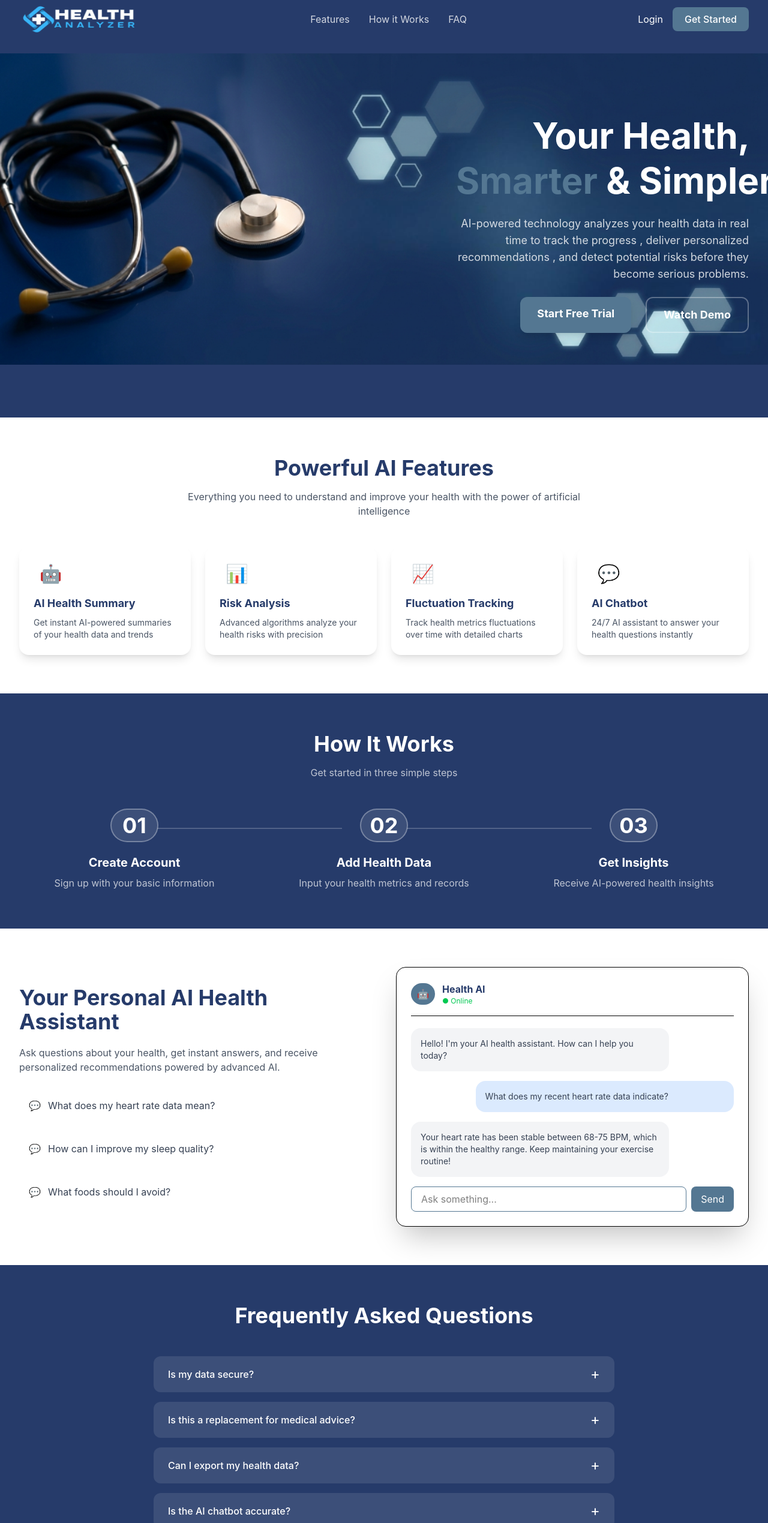
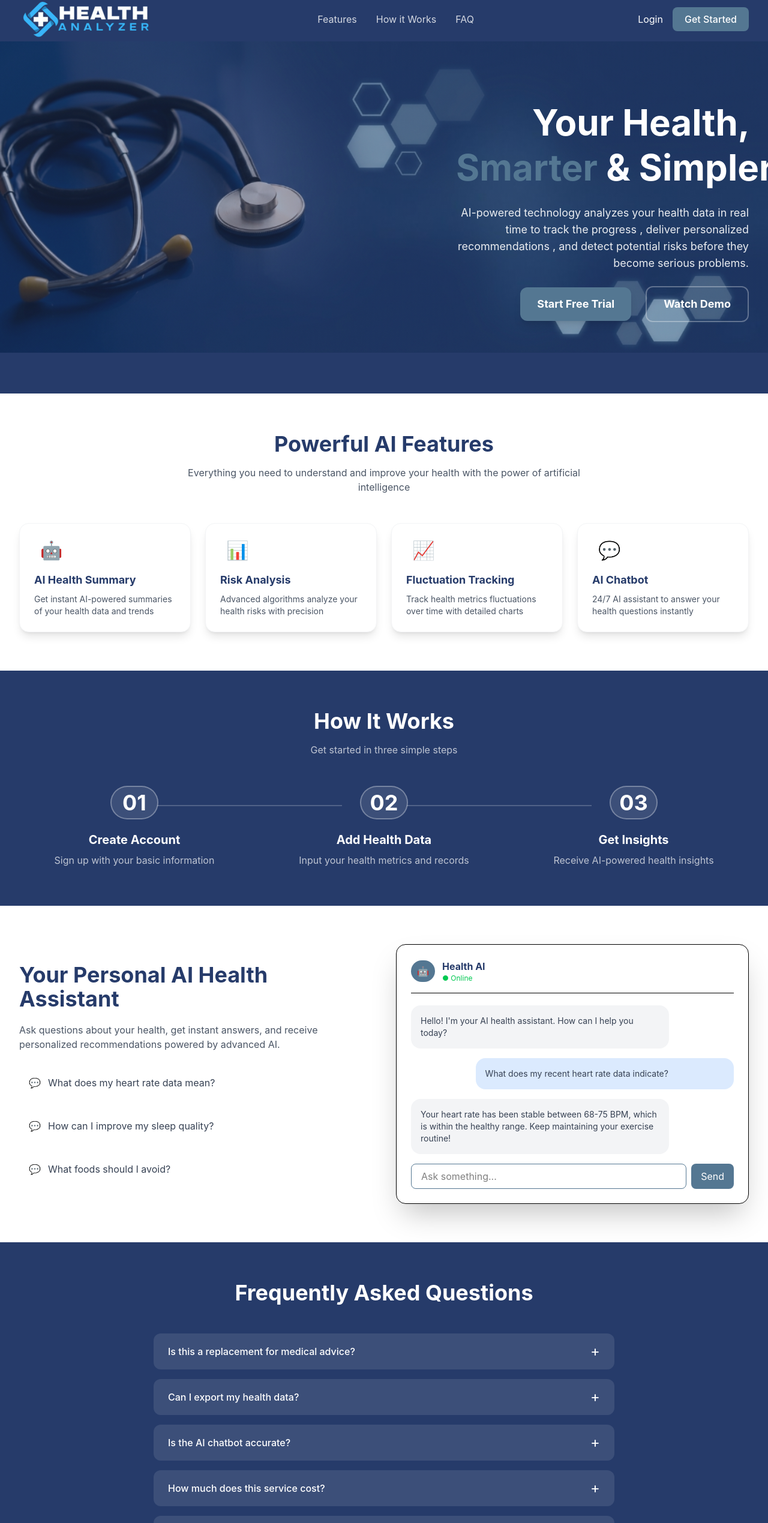
Before and after one commit to dhvanikoshti/Healthcare, a React (Vite) app: page / in a window 1280 px wide. Shown: the top 2539 px of the page at 60% size. Built offline with nearby package versions, Linux system fonts and the light colour scheme.

Commit message:
Modification

```diff
--- a/src/firebase.js
+++ b/src/firebase.js
@@ -5,7 +5,7 @@ import { getFirestore } from "firebase/firestore";
 
 import { getAuth } from "firebase/auth";
 import { getStorage } from "firebase/storage";
-// TODO: Add SDKs for Firebase products that you want to use
+
 // https://firebase.google.com/docs/web/setup#available-libraries
 
 // Your web app's Firebase configuration
--- a/src/index.css
+++ b/src/index.css
@@ -168,3 +168,9 @@ body {
   box-shadow: 0 10px 15px -3px rgb(0 0 0 / 0.1), 0 4px 6px -4px rgb(0 0 0 / 0.1);
   transform: translateY(-2px);
 }
+
+/* Hide default browser password reveal buttons (Edge/IE) */
+input::-ms-reveal,
+input::-ms-clear {
+  display: none;
+}
--- a/src/pages/Landing.jsx
+++ b/src/pages/Landing.jsx
@@ -83,12 +83,11 @@ const Landing = () => {
   ];
 
   const faqs = [
-    { q: "Is my data secure?", a: "Yes! We use industry-standard encryption to protect your health data." },
     { q: "Is this a replacement for medical advice?", a: "No, this platform is for informational purposes only. Always consult your doctor." },
-    { q: "Can I export my health data?", a: "Yes, you can export your data in PDF or CSV format at any time." },
+    { q: "Can I export my health data?", a: "Yes, you can export your data in PDF format at any time." },
     { q: "Is the AI chatbot accurate?", a: "Our AI is trained on medical data but should not replace professional medical advice." },
     { q: "How much does this service cost?", a: "We offer a free tier with basic features. " },
-    { q: "What types of health reports can I upload?", a: "You can upload PDF documents, images (JPEG, PNG), lab results, and medical records." },
+    { q: "What types of health reports can I upload?", a: "You can upload PDF documents, images (JPEG, PNG), and medical records." },
     { q: "How long does AI analysis take?", a: "Most reports are analyzed within seconds to a few minutes." },
     { q: "Can I use this on mobile devices?", a: "Yes! Our platform is fully responsive and works on all devices." },
     { q: "Is my personal health data shared with third parties?", a: "No, we never share your personal health data with third parties." },
@@ -107,7 +106,7 @@ const Landing = () => {
               <img
                 src="./src/assets/logo.png"
                 alt="HealthCare AI Logo"
-                className="w-50 h-15  p-1"
+                className="w-40 sm:w-48 lg:w-56 h-auto p-1"
               />
             </div>
 
@@ -156,41 +155,46 @@ const Landing = () => {
 
       {/* Hero Section */}
       <section
-        className="pt-20 sm:pt-24 lg:pt-28 pb-10 sm:pb-14 lg:pb-16 px-4 sm:px-6 lg:px-8"
+        className="pt-20 sm:pt-24 lg:pt-28 pb-8 sm:pb-12 lg:pb-16 px-4 sm:px-6 lg:px-8"
         style={{
-          backgroundImage: 'url(/src/assets/hero_section.png)',
+          backgroundImage: 'linear-gradient(rgba(38, 59, 106, 0.45), rgba(38, 59, 106, 0.45)), url(/src/assets/hero_section.png)',
           backgroundSize: 'contain',
-          backgroundPosition: 'right center',
+          backgroundPosition: 'center',
           backgroundRepeat: 'no-repeat',
           backgroundColor: '#263B6A'
         }}
       >
         <div className="max-w-7xl mx-auto">
-          <div className="grid grid-cols-1 lg:grid-cols-12 gap-5 lg:gap-8 items-center min-h-[45vh] sm:min-h-[55vh] lg:min-h-[65vh]">
-            {/* Left side - Empty for background image on large screens */}
-            <div className="lg:col-span-7 order-1"></div>
+          <div className="grid grid-cols-1 md:grid-cols-12 gap-8 items-center min-h-[20vh] sm:min-h-[50vh] lg:min-h-[60vh]">
+            {/* Left side - Empty spacer for desktop backdrop framing */}
+            <div className="hidden md:block md:col-span-6 lg:col-span-7"></div>
             {/* Right side - Content */}
-            <div className="lg:col-span-5 text-center lg:text-right order-2">
-              <h1 className="text-2xl sm:text-3xl md:text-4xl lg:text-5xl xl:text-6xl font-bold text-white leading-tight">
-                Your Health,{" "}
+            <div className="md:col-span-6 lg:col-span-5 text-right relative z-10">
+              <h1 className="mt-20 sm:mt-0 md:mt-0 lg:mt-0 text-2xl sm:text-3xl md:text-4xl lg:text-5xl xl:text-6xl font-bold text-white leading-tight">
+                Your Health,<br className="md:hidden" />{" "}
                 <span className="whitespace-nowrap">
                   <span style={{ color: '#547792' }}>Smarter</span>
                   <span className="text-white"> & Simpler</span>
                 </span>
               </h1>
-              <p className="mt-3 sm:mt-4 lg:mt-5 text-sm sm:text-base lg:text-lg text-white/80">
+              <p className="hidden md:block mt-4 lg:mt-6 text-sm sm:text-base lg:text-lg text-white/90 max-w-2xl ml-auto mr-0">
                 {/* Experience the future of healthcare with AI-powered insights. Our neural engine analyzes your health data in real-time to health tracking, personalized recommendations and predict risks before they become problems.
                  */}
-                 AI-powered technology analyzes your health data in real time to track the progress , deliver personalized recommendations , and detect potential risks before they become serious problems.
+                AI-powered technology analyzes your health data in real time to track the progress , deliver personalized recommendations , and detect potential risks before they become serious problems.
               </p>
-              <div className="mt-4 sm:mt-5 lg:mt-6 flex flex-col sm:flex-row gap-3 sm:gap-4 lg:gap-6 justify-center lg:justify-end">
-                <Link to="/register" className="px-5 sm:px-6 lg:px-7 py-2.5 sm:py-3 lg:py-3.5 rounded-xl text-white font-bold text-sm sm:text-base lg:text-lg shadow-lg hover:scale-105 transition transform" style={{ backgroundColor: '#547792' }}>Start Free Trial</Link>
-                <button onClick={startDemo} className="px-5 sm:px-6 lg:px-7 py-2.5 sm:py-3 lg:py-3.5 rounded-xl text-white font-bold text-sm sm:text-base lg:text-lg border-2 border-white/30 hover:bg-white/10 transition">Watch Demo</button>
+              <div className="mt-20 sm:mt-15 lg:mt-6 flex flex-col md:flex-row gap-3 sm:gap-4 lg:gap-6 items-end md:items-center justify-end">
+                <Link to="/register" className="w-full md:w-auto text-center px-5 sm:px-6 lg:px-7 py-2.5 sm:py-3 lg:py-3.5 rounded-xl text-white font-bold text-sm sm:text-base lg:text-lg shadow-lg hover:scale-105 transition transform" style={{ backgroundColor: '#547792' }}>Start Free Trial</Link>
+                <button onClick={startDemo} className="w-full md:w-auto px-5 sm:px-6 lg:px-7 py-2.5 sm:py-3 lg:py-3.5 rounded-xl text-white font-bold text-sm sm:text-base lg:text-lg border-2 border-white/30 hover:bg-white/10 transition">Watch Demo</button>
               </div>
             </div>
           </div>
         </div>
       </section>
+
+
+
+
+
 
       {/* Features Section */}
       <section id="features" className="py-10 sm:py-14 lg:py-16 px-4 sm:px-6 lg:px-8">
@@ -201,7 +205,7 @@ const Landing = () => {
           </div>
           <div className="grid grid-cols-1 sm:grid-cols-2 lg:grid-cols-4 gap-4 sm:gap-5 lg:gap-6">
             {features.map((feature, idx) => (
-              <div key={idx} className="bg-white rounded-2xl p-4 sm:p-5 lg:p-6 shadow-lg hover:shadow-xl transition hover:-translate-y-1">
+              <div key={idx} className="bg-white border-gray-100 border-1 rounded-2xl p-4 sm:p-5 lg:p-6 shadow-lg hover:shadow-xl transition hover:-translate-y-1">
                 <div className="w-10 h-10 sm:w-12 lg:w-14 rounded-xl flex items-center justify-center text-xl sm:text-2xl lg:text-3xl mb-2.5 sm:mb-3 lg:mb-4" style={{ backgroundColor: '#FFFFFF' }}>{feature.icon}</div>
                 <h3 className="font-bold text-base lg:text-lg mb-1.5 lg:mb-2" style={{ color: '#263B6A' }}>{feature.title}</h3>
                 <p className="text-gray-600 text-sm">{feature.desc}</p>
--- a/src/pages/Login.jsx
+++ b/src/pages/Login.jsx
@@ -140,7 +140,7 @@ const Login = () => {
           <div className="bg-white rounded-2xl shadow-2xl p-8 md:p-10 relative">
             <div className="text-center mb-8">
               <h2 className="text-3xl font-bold" style={{ color: '#547792' }}>Sign In</h2>
-              <p className="text-gray-500 mt-2">Please enter your details to continue</p>
+              <p className="text-gray-500 mt-2 text-sm sm:text-base whitespace-nowrap">Please enter your details to continue</p>
             </div>
 
             {/* Success Modal */}
@@ -225,7 +225,7 @@ const Login = () => {
                 ) : null}
               </div>
 
-              <div className="flex items-center justify-between">
+              <div className="flex items-center justify-between gap-2 whitespace-nowrap">
                 <label className="flex items-center cursor-pointer">
                   <input
                     type="checkbox"
@@ -234,9 +234,9 @@ const Login = () => {
                     className="w-4 h-4 rounded"
                     style={{ accentColor: '#547792' }}
                   />
-                  <span className="ml-2 text-gray-600">Remember me</span>
+                  <span className="ml-2 text-gray-600 text-xs sm:text-sm">Remember me</span>
                 </label>
-                <Link to="/forgot-password" className="font-medium hover:underline" style={{ color: '#547792' }}>
+                <Link to="/forgot-password" disableUnderline className="text-xs sm:text-sm font-medium hover:underline whitespace-nowrap" style={{ color: '#547792' }}>
                   Forgot password?
                 </Link>
               </div>
```
Also changed, not shown: src/pages/AdminUsers.jsx (+4 -8 lines), src/pages/Register.jsx (+16 -16 lines).
